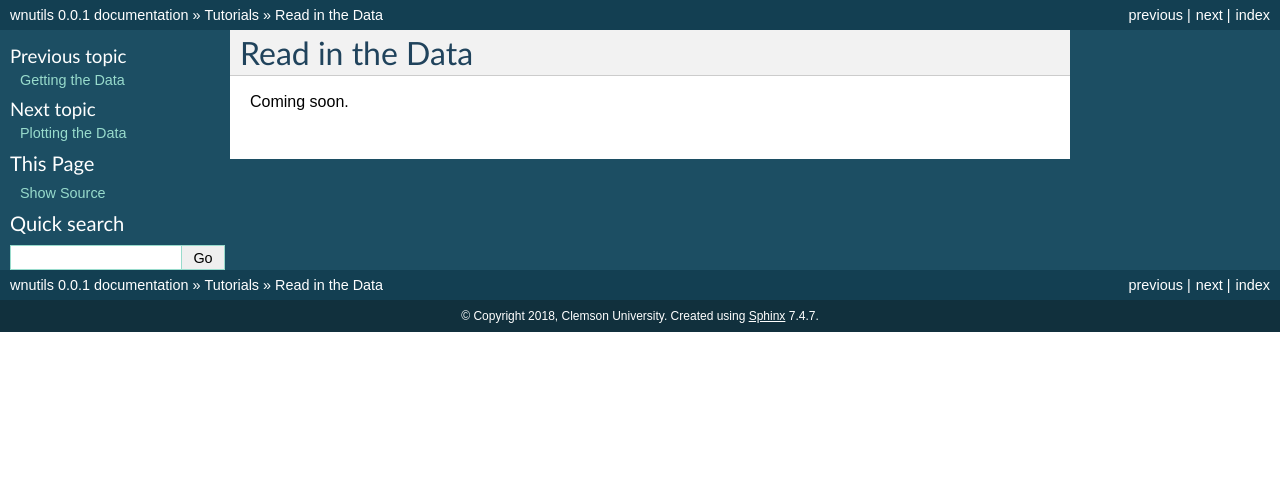
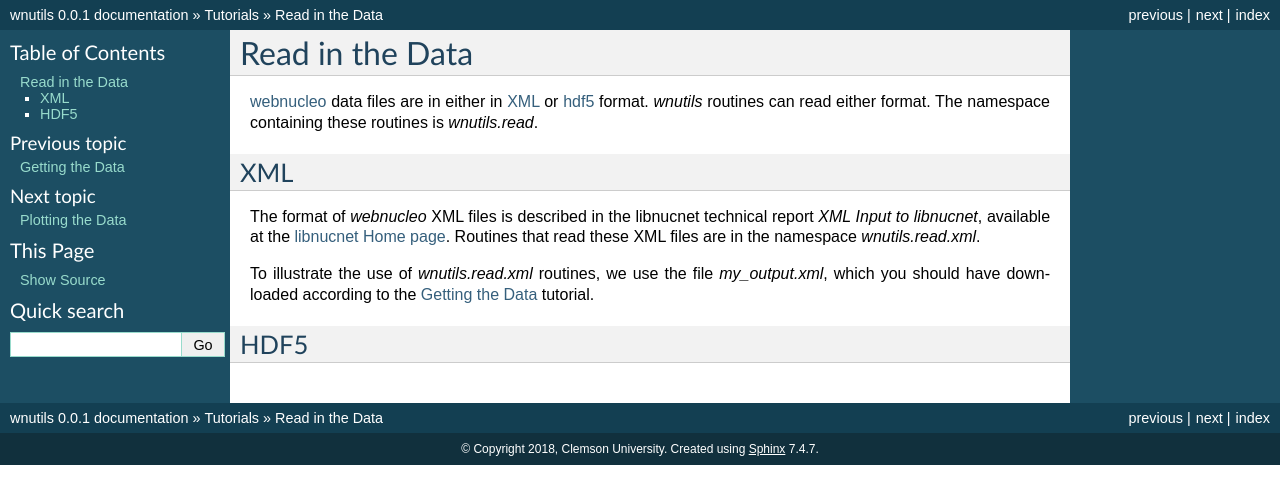
Before and after one commit to mbradle/wnutils, a Sphinx documentation site: the page built from doc/source/read_tutorial.rst, in a window 1280 px wide. Shown: the top 504 px of the page. Built offline with Sphinx 7.4.7, drawn with Linux system fonts in a browser that asks for light colours.

Commit message:
Update files.

```diff
--- a/README.rst
+++ b/README.rst
@@ -32,4 +32,4 @@ Usage
 -----
 
 The best way to get started using wnutils is to follow the
-`tutorials <http://wnutils.readthedocs.io/en/latest/tutorials.html/>`_.
+`tutorials <http://wnutils.readthedocs.io/en/latest/tutorials.html>`_.
--- a/doc/source/installation_tutorial.rst
+++ b/doc/source/installation_tutorial.rst
@@ -30,7 +30,7 @@ or, perhaps for version 3::
 
       $ python3
 
-and try importing wnutils:
+and try importing wnutils by typing at the python prompt:
 
      >>> import wnutils
 
--- a/doc/source/read_tutorial.rst
+++ b/doc/source/read_tutorial.rst
@@ -1,4 +1,24 @@
 Read in the Data
 ================
 
-Coming soon.
+`webnucleo <http://sourceforge.net/u/mbradle/blog/>`_ data files are
+in either in `XML <https://www.w3.org/TR/REC-xml/>`_ or
+`hdf5 <https://support.hdfgroup.org/HDF5/>`_ format.  `wnutils` routines
+can read either format.  The namespace containing these routines is
+`wnutils.read`.
+
+XML
+---
+
+The format of `webnucleo` XML files is described in the libnucnet technical
+report `XML Input to libnucnet`, available at the
+`libnucnet Home page <https://sourceforge.net/p/libnucnet/home/Home/>`_.
+Routines that read these XML files are in the namespace
+`wnutils.read.xml`.
+
+To illustrate the use of `wnutils.read.xml` routines, we use the file
+`my_output.xml`, which you should have downloaded according to the
+:ref:`data` tutorial.
+
+HDF5
+----
```
Also changed, not shown: doc/source/data_tutorial.rst (+28 -0 lines).
